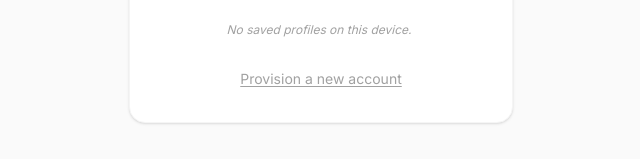
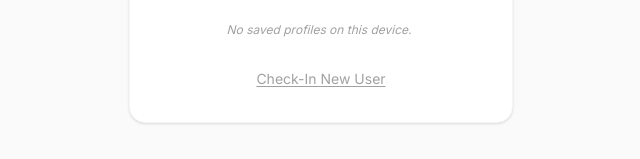
Before and after one commit to lukhmanfaris/orbitx, a React (Vite) app: page / in a window 1280 px wide. Shown: the part 501-660 px from the top of the page, without its empty margins (319-959 px from the left). Built offline with nearby package versions, Linux system fonts and the light colour scheme.

Commit message:
UI login

```diff
--- a/src/components/LoginScreen.tsx
+++ b/src/components/LoginScreen.tsx
@@ -126,7 +126,7 @@ export default function LoginScreen() {
               onClick={() => setIsOnboardingOpen(true)}
               className="text-sm text-neutral-400 hover:text-neutral-900 underline underline-offset-2 transition-colors"
             >
-              Provision a new account
+              Check-In New User
             </button>
           </div>
         </div>
--- a/src/components/OnboardingModal.tsx
+++ b/src/components/OnboardingModal.tsx
@@ -244,7 +244,7 @@ export default function OnboardingModal() {
                     onClick={() => handleOnboardMember()}
                     className="w-full bg-neutral-900 hover:bg-neutral-800 text-white text-sm font-medium py-2.5 rounded-xl transition-colors"
                   >
-                    Provision Credentials
+                    Confirm Onboarding
                   </button>
                 </div>
               )}
```
